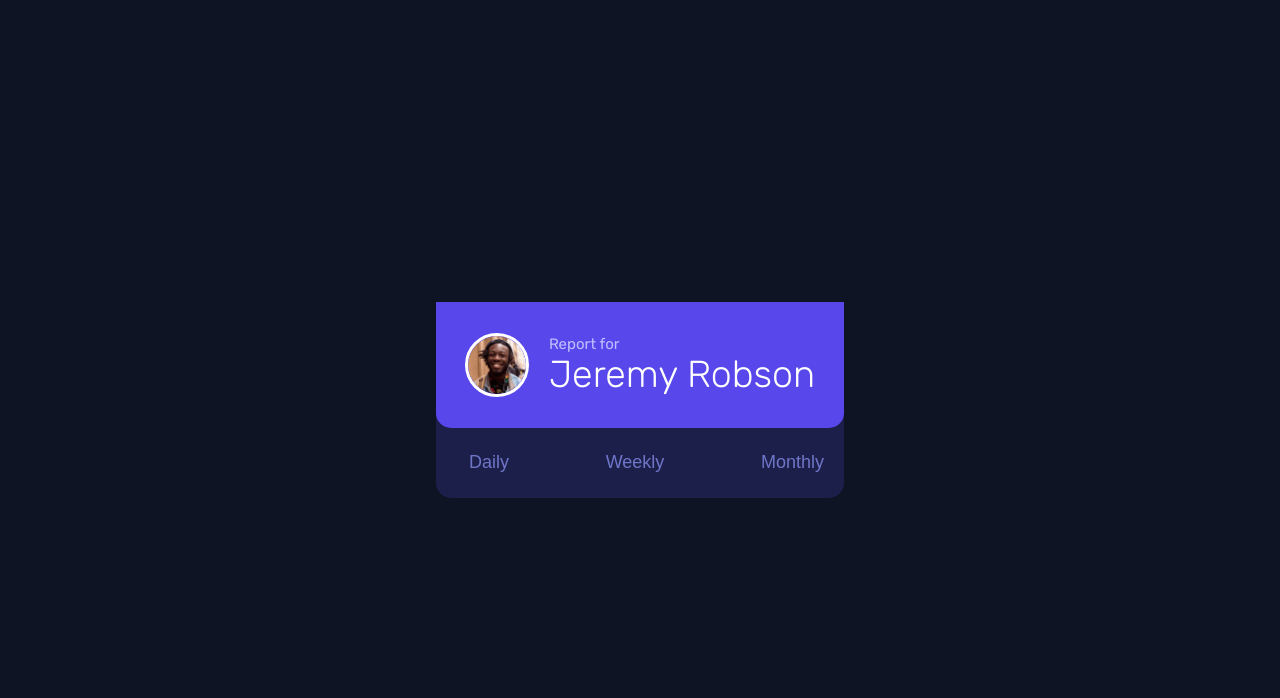
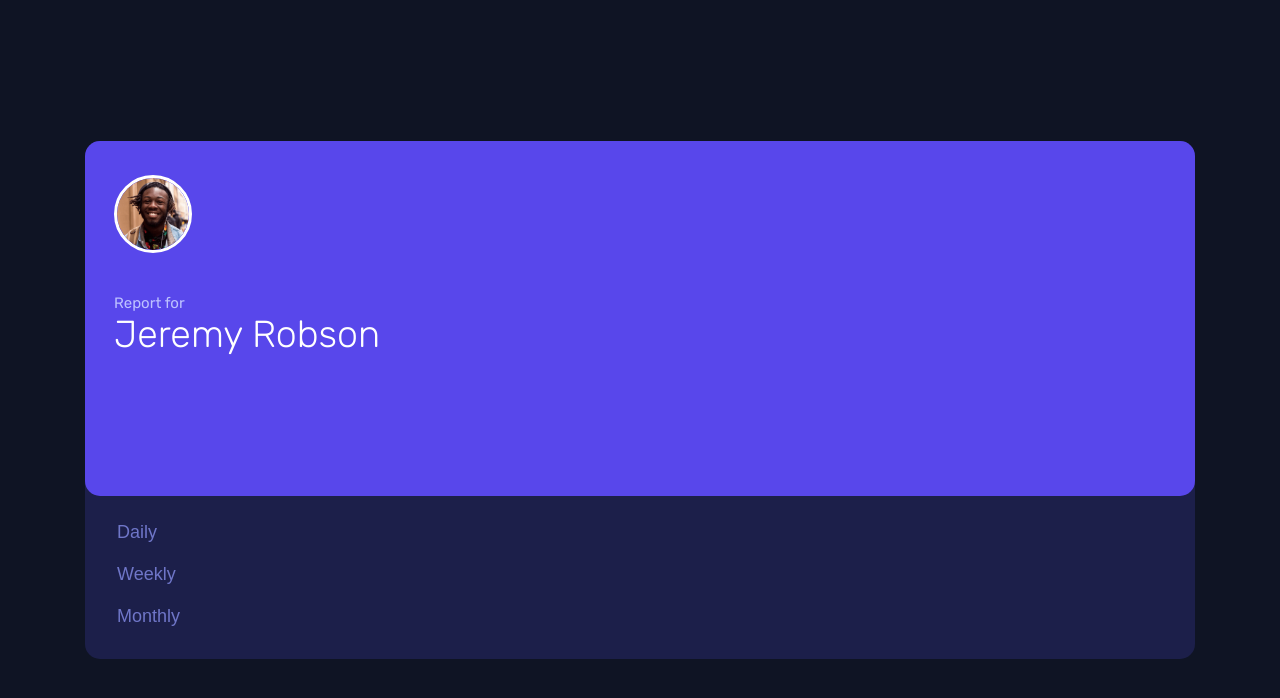
Before and after one commit to GabrielDeFreitas/front-end-mentor-challenges, a plain HTML site: page time-tracking-dashboard-main/index.html in a window 1280 px wide. Drawn offline with Linux system fonts and the light colour scheme.

Commit message:
css media query

```diff
--- a/time-tracking-dashboard-main/index.html
+++ b/time-tracking-dashboard-main/index.html
@@ -16,29 +16,25 @@
 
     <section class="activity-tracker__menu">
       <div class="activity-tracker__owner">
-        <img src="images/image-jeremy.png" alt="image-jeremy" class="activity-tracker__owner-img">
+        <img src="./images/image-jeremy.png" alt="" class="activity-tracker__owner-img">
         <div class="activity-tracker__owner-container">
-          <p class="activity-tracker__owner-for">
-            Report for
-          </p>
-          <h1 class="activity-tracker__owner-name">
-            Jeremy Robson
-          </h1>
+          <p class="activity-tracker__owner-for">Report for</p>
+          <h1 class="activity-tracker__owner-name">Jeremy Robson</h1>
         </div>
       </div>
       <div class="activity-tracker__options">
         <button class="activity-tracker__option" data-option="daily">
           Daily
         </button>
-        <button class="activity-tracker__option" data-option="daily">
+        <button class="activity-tracker__option" data-option="weekly">
           Weekly
         </button>
-        <button class="activity-tracker__option" data-option="daily">
+        <button class="activity-tracker__option" data-option="monthly">
           Monthly
         </button>
       </div>
     </section>
 
-  </section>
+</section>
 </body>
 </html>
--- a/time-tracking-dashboard-main/main.css
+++ b/time-tracking-dashboard-main/main.css
@@ -211,3 +211,91 @@ section.activity-tracker__menu {
   font-size: var(--font-size-activity-window);
   color: var(--blue-100);
 }
+
+@media screen and (min-width: 500px) {
+  section.activity-tracker {
+    grid-template-columns: repeat(auto-fit, minmax(20rem, 1fr));
+    grid-template-rows: 1fr 1fr;
+    min-height: 51.8rem;
+    gap: 3rem;
+  }
+}
+
+@media screen and (min-width: 1110px) {
+  section.activity-tracker {
+    max-width: 111rem;
+  }
+}
+
+section.activity-tracker__menu {
+  background: var(--blue-800);
+  border-radius: var(--br);
+  overflow: hidden;
+  width: 100%;
+}
+
+@media screen and (min-width: 500px) {
+  section.activity-tracker__menu {
+    grid-row: 1/3;
+    display: flex;
+    flex-flow: column nowrap;
+  }
+}
+
+@media screen and (min-width: 500px) {
+  .activity-tracker__owner {
+    padding: 3.4rem 2.9rem 8rem 2.9rem;
+    flex-flow: column nowrap;
+    align-items: start;
+    gap: 4.3rem;
+    flex: 1 0 auto;
+  }
+}
+
+@media screen and (min-width: 500px) {
+  .activity-tracker__owner-img {
+    width: 7.8rem;
+  }
+}
+
+@media screen and (min-width: 500px) {
+  .activity-tracker__owner-container {
+    gap: 0.3rem;
+    max-width: 60%;
+  }
+}
+
+@media screen and (min-width: 500px) {
+  .activity-tracker__owner-name {
+    line-height: 4rem;
+  }
+}
+
+@media screen and (min-width: 500px) {
+  .activity-tracker__options {
+    flex-flow: column nowrap;
+    gap: 2.1rem;
+    padding: 2.6rem 3.2rem 3.2rem;
+  }
+}
+
+@media screen and (min-width: 500px) {
+  .activity-tracker__activity {
+    grid-template-rows: 4.5rem 1fr;
+  }
+}
+
+@media screen and (min-width: 500px) {
+  .activity__info {
+    gap: 2.4rem;
+    padding: 2.9rem 3rem 3.2rem;
+  }
+}
+
+@media screen and (min-width: 500px) {
+  .activity__timeframes {
+    flex-flow: column nowrap;
+    align-items: start;
+    gap: 0.8rem;
+  }
+}
```
